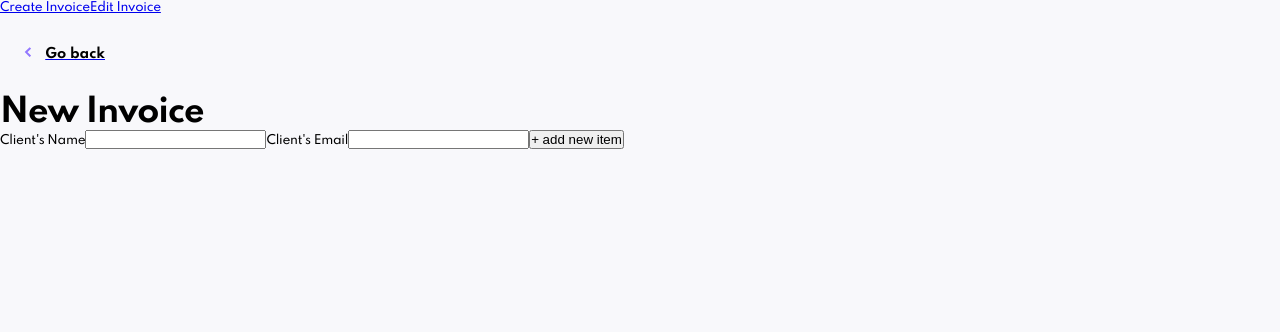
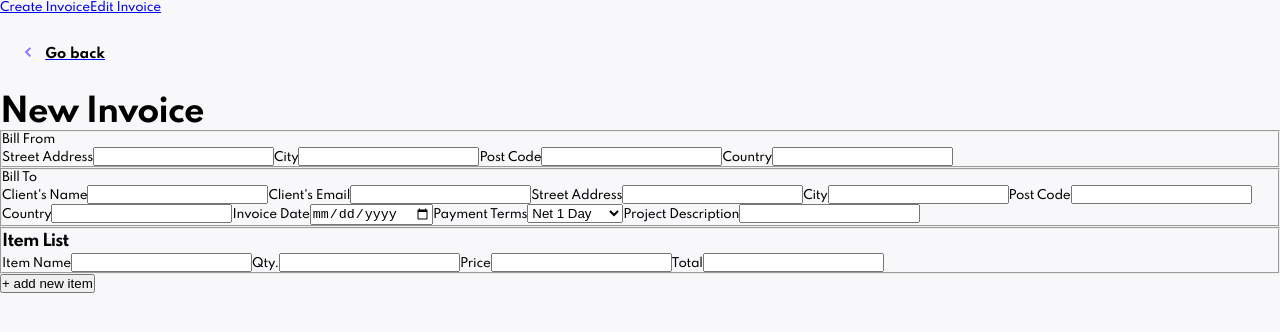
Before and after one commit to MareikeW/invoice-app, a React (Create React App) app: page /create-invoice in a window 1280 px wide. Shown: the top 332 px of the page. Built offline with nearby package versions, Linux system fonts and the light colour scheme.

Commit message:
createInvoice - Inputeingaben werden zum State-Objekt hinzugefügt

```diff
--- a/src/pages/createInvoice.js
+++ b/src/pages/createInvoice.js
@@ -2,16 +2,86 @@ import React, {useState} from "react";
 import { Link } from "react-router-dom";
 import GoBackButton from "../components/buttons/GoBackButton";
 
+/* Für jedes nested-Object in state eine eigene handle-Funktion, weil sonst nicht darauf zugegriffen werden kann. */
 const CreateInvoice = () => {
-    const [invoiceData, setInvoiceData] = useState({clientName: "", clientEmail:""});
+    const [invoiceData, setInvoiceData] = useState({
+        id: "",
+        createdAt: "",
+        paymentDue: "",
+        description: "",
+        paymentTerms: 0,
+        clientName: "",
+        clientEmail: "",
+        status: "",
+        senderAddress: {
+            street: "",
+            city: "",
+            postCode: "",
+            country: ""
+        },
+        clientAddress: {
+            street: "",
+            city: "",
+            postCode: "",
+            country: ""
+        },
+        items: [
+            {
+            name: "",
+            quantity: 0,
+            price: 0,
+            total: 0
+            }
+        ],
+        total: 0
+    });
 
     // Zustand wird mit den eingegebenen Werten aus den Inputs gefüllt.
-    const createInvoice = (event) => {
+    const handleChange = event => {
         const {name, value} = event.target;
         setInvoiceData(prevInvoiceData => {
             return {
                 ...prevInvoiceData,
                 [name]: value
+            }
+        })
+    }
+
+    const handleChangeSenderAddress = event => {
+        const {senderAddress} = {...invoiceData};
+        const currentSenderAddress = senderAddress;
+        const {name, value} = event.target;
+        currentSenderAddress[name] = value;
+        setInvoiceData(prevInvoiceData => {
+            return {
+                ...prevInvoiceData,
+                clientAddress: currentSenderAddress
+            }
+        })
+    }
+
+    const handleChangeClientAddress = event => {
+        const {clientAddress} = {...invoiceData};
+        const currentClientAddress = clientAddress;
+        const {name, value} = event.target;
+        currentClientAddress[name] = value;
+        setInvoiceData(prevInvoiceData => {
+            return {
+                ...prevInvoiceData,
+                clientAddress: currentClientAddress
+            }
+        })
+    }
+
+    const handleChangeItems = event => {
+        const {items} = {...invoiceData};
+        const currentItems = items;
+        const {name, value} = event.target;
+        currentItems[name] = value;
+        setInvoiceData(prevInvoiceData => {
+            return {
+                ...prevInvoiceData,
+                items: currentItems
             }
         })
     }
@@ -22,20 +92,80 @@ const CreateInvoice = () => {
         alert(`New Invoice was added.`);
     }
 
+    console.log(invoiceData);
+
     return (
             <div>
                 <Link to="/"><GoBackButton /></Link>
                 <h1>New Invoice</h1>
                 <form onSubmit={handleSubmit}>
-                    <label>Client's Name</label>
-                    <input type="text" name="clientName" value={invoiceData.clientName} onChange={createInvoice}/>
+                    <fieldset>
+                        <p>Bill From</p>
+                        <label>Street Address</label>
+                        <input type="text" name="street" value={invoiceData.senderAddress.street} onChange={handleChangeSenderAddress}/>
 
-                    <label>Client's Email</label>
-                    <input type="email" name="clientEmail" value={invoiceData.clientEmail} onChange={createInvoice}/>
+                        <label>City</label>
+                        <input type="text" name="city" value={invoiceData.senderAddress.city} onChange={handleChangeSenderAddress}/>
 
+                        <label>Post Code</label>
+                        <input type="text" name="postCode" value={invoiceData.senderAddress.postCode} onChange={handleChangeSenderAddress}/>
+
+                        <label>Country</label>
+                        <input type="text" name="country" value={invoiceData.senderAddress.country} onChange={handleChangeSenderAddress}/>
+                    </fieldset>
+
+                    <fieldset>
+                        <p>Bill To</p>
+                        <label>Client's Name</label>
+                        <input type="text" name="clientName" value={invoiceData.clientName} onChange={handleChange}/>
+
+                        <label>Client's Email</label>
+                        <input type="email" name="clientEmail" value={invoiceData.clientEmail} onChange={handleChange}/>
+
+                        <label>Street Address</label>
+                        <input type="text" name="street" value={invoiceData.clientAddress.street} onChange={handleChangeClientAddress}/>
+
+                        <label>City</label>
+                        <input type="text" name="city" value={invoiceData.clientAddress.city} onChange={handleChangeClientAddress}/>
+
+                        <label>Post Code</label>
+                        <input type="text" name="postCode" value={invoiceData.clientAddress.postCode} onChange={handleChangeClientAddress}/>
+
+                        <label>Country</label>
+                        <input type="text" name="country" value={invoiceData.clientAddress.country} onChange={handleChangeClientAddress}/>
+
+                        <label>Invoice Date</label>
+                        <input type="date" name="createdAt" value={invoiceData.createdAt} onChange={handleChange}/>
+
+                        <label>Payment Terms</label>
+                        <select name="paymentTerms" value={invoiceData.paymentTerms} onChange={handleChange}>
+                            <option value="1">Net 1 Day</option>
+                            <option value="7">Net 7 Days</option>
+                            <option value="30">Net 30 Days</option>
+                        </select>
+
+                        <label>Project Description</label>
+                        <input type="text" name="description" value={invoiceData.description} onChange={handleChange}/>
+                    </fieldset>
+
+                    <fieldset>
+                        <h3>Item List</h3>
+                        <label>Item Name</label>
+                        <input type="text" name="name" value={invoiceData.items.name} onChange={handleChangeItems}/>
+
+                        <label>Qty.</label>
+                        <input type="number" name="quantity" value={invoiceData.items.quantity} onChange={handleChangeItems}/>
+
+                        <label>Price</label>
+                        <input type="number" name="price" value={invoiceData.items.price} onChange={handleChangeItems}/>
+
+                        <label>Total</label>
+                        <input type="number" name="total" value={invoiceData.items.total} onChange={handleChangeItems}/>
+                    </fieldset>
                     <input type="submit" value="+ add new item" />
                     <h3>{invoiceData.clientName}</h3>
                     <h3>{invoiceData.clientEmail}</h3>
+                    <h3>{invoiceData.clientAddress.street}</h3>
                 </form>
             </div>
     )
--- a/src/pages/home.js
+++ b/src/pages/home.js
@@ -1,4 +1,4 @@
-import React, {useContext} from "react";
+import React from "react";
 import Menu from "../components/menu/Menu";
 import InvoiceCard from "../components/invoice-card/InvoiceCard";
 import {Context} from "../context";
--- a/src/pages/viewInvoice.js
+++ b/src/pages/viewInvoice.js
@@ -1,4 +1,4 @@
-import React, {useContext} from "react";
+import React from "react";
 import GoBackButton from "../components/buttons/GoBackButton";
 import ViewInvoiceButtonCollection from "../components/button-collections/ViewInvoiceButtonCollection";
 import {Link} from "react-router-dom";
```
